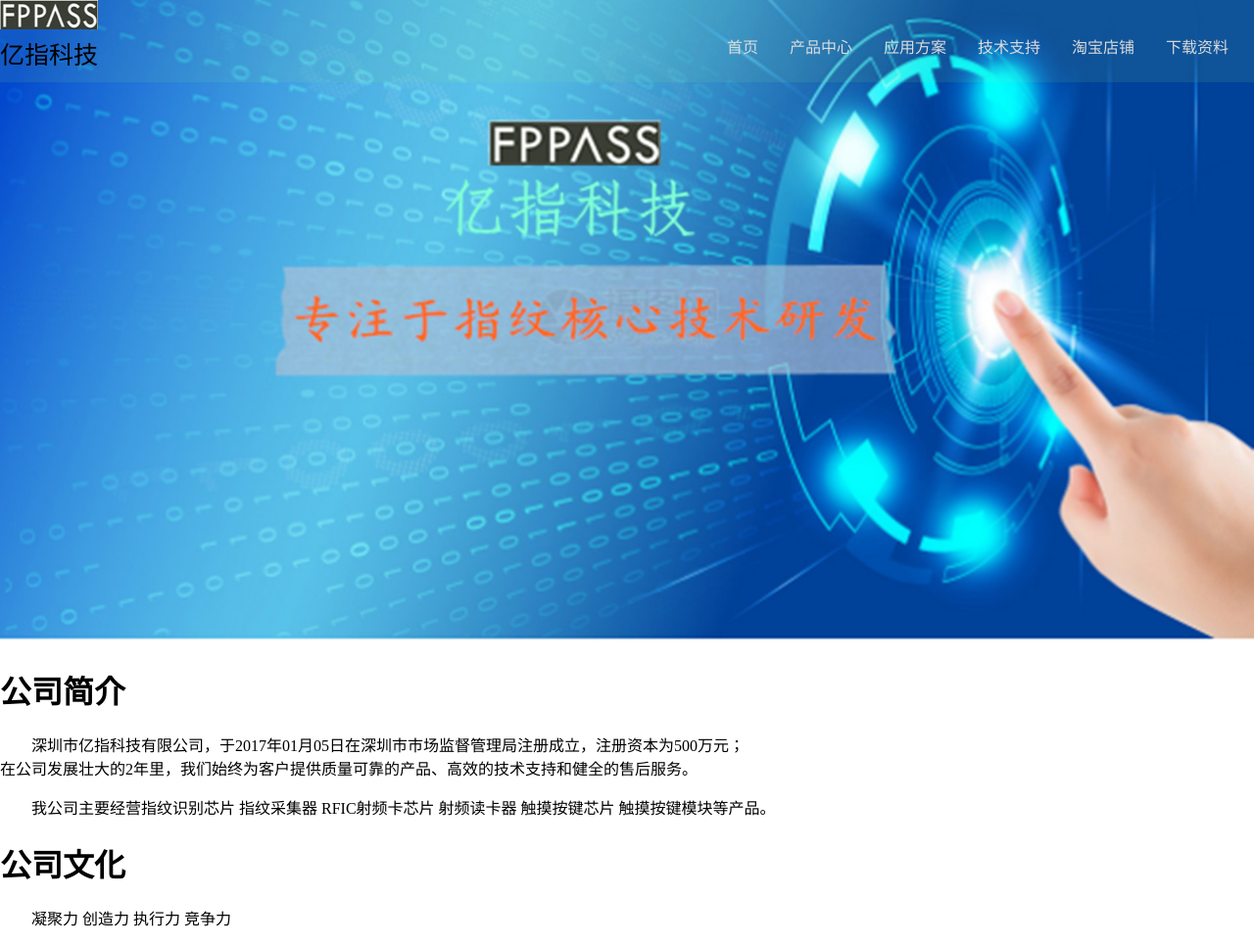
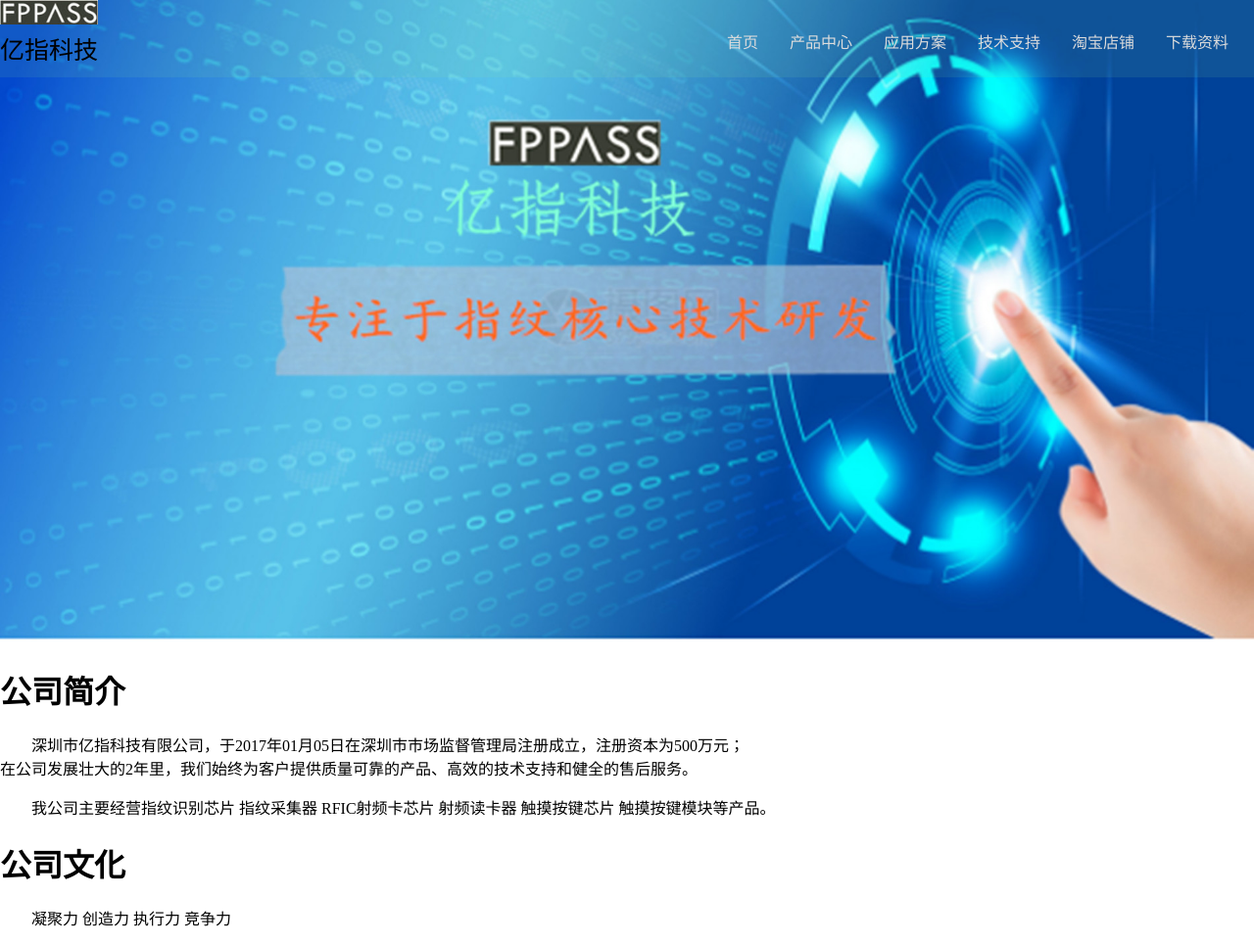
Before and after one commit to easyfp/easyfp.github.io, a Jekyll site: the page about.html, which Jekyll copies as it is, in a window 1280 px wide and 965 px high. Shown: the whole window at 98% size. Built offline with Jekyll 4.4.1, drawn with Linux system fonts in a browser that asks for light colours.

Commit message:
Update about.html

```diff
--- a/about.html
+++ b/about.html
@@ -42,7 +42,7 @@
 </head>
 <body>
              <ul>
-<a class="active"  style="text-align:center;font-size:25px"><img src="img/portfolio/7.jpg";style="position:relative;margin-top:150px;margin-right:400px"width="100" height="30"><br/>亿指科技</a>
+<a class="active"  style="text-align:center;font-size:25px"><img src="img/portfolio/7.jpg";style="position:relative;margin-top:150px;margin-right:400px"width="100" height="25"><br/>亿指科技</a>
 	         <li>
                      <a class="page-scroll" style="top:-13px;right:10px;position:relative;" href="/_includes/download.html">下载资料</a>
 
```
